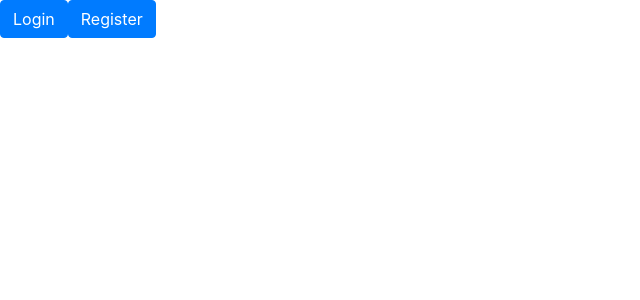
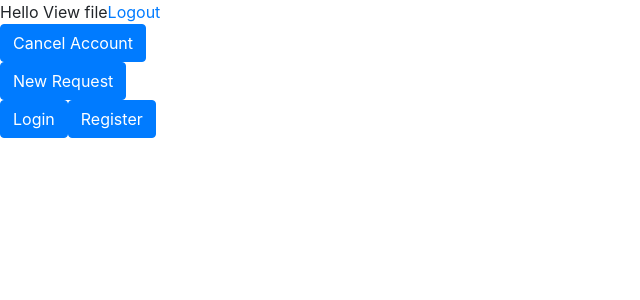
Before and after one commit to tfmcunha/FriendlyNeighbor, a React (Create React App) app: page / in a window 1280 px wide. Shown: the top 300 px of the page, without its empty margins (0-640 px from the left). Built offline with nearby package versions, Linux system fonts and the light colour scheme; no server answers.

Commit message:
layout corrections

```diff
--- a/src/App.js
+++ b/src/App.js
@@ -1,42 +1,12 @@
 import React, { Component } from 'react';
-import { Route, Redirect } from 'react-router-dom';
-import Auth from './modules/auth';
-import Home from './components/home';
-import LoginForm from './components/loginform';
-import Dashboard from './components/dashboard';
-import Register from './components/register';
+import Main from './components/main';
+
 
 class App extends Component {
-	constructor() {
-		super();
-		this.state = {
-			auth: Auth.isUserAuthenticated(),
-		};
-    this.handleAuthentication=this.handleAuthentication.bind(this);
-	}
-
-  handleAuthentication() {
-    this.setState({
-      auth: Auth.isUserAuthenticated()
-    })
-  }
-
   render() {
     return (
       <div>
-        <Route
-          exact path="/"
-          render={() => this.state.auth
-            ? <Redirect to="/dashboard" />
-            : <Home />
-        } />
-
-
-        <Route
-          exact path="/dashboard"
-          render={() => <Dashboard handleAuth={this.handleAuthentication} /> }
-        />
-
+        <Main />
       </div>
     );
   }
--- a/src/components/cancelacc.js
+++ b/src/components/cancelacc.js
@@ -1,12 +1,24 @@
 import React, { Component } from 'react';
 import Auth from '../modules/auth';
+import { Modal, Button } from 'react-bootstrap';
 
 
 class CancelAcc extends Component {
 	constructor() {
 		super();
+    this.state = { show: false};
+    this.handleShow=this.handleShow.bind(this);
+    this.handleClose=this.handleClose.bind(this);
 		this.handleCancelation=this.handleCancelation.bind(this);
 	}
+
+  handleClose() {
+    this.setState({ show: false });
+  }
+
+  handleShow() {
+    this.setState({ show: true });
+  }
 
 	handleCancelation(e) {
     e.preventDefault();
@@ -32,11 +44,20 @@ class CancelAcc extends Component {
 
 
 
- 	render() {
-    	return (
-      		<div>
-      			   <button type="button" onClick={this.handleCancelation}>Cancel Account</button>
-      		</div>
+  render() {
+   return (
+    <div>
+
+
+      <Button variant="primary" onClick={this.handleShow}>
+        Cancel Account
+      </Button>
+
+      <Modal size="sm" show={this.state.show} onHide={this.handleClose}>
+        this action cannot be undone!
+        <Button variant="danger" onClick={this.handleCancelation}>Confirm</Button>
+      </Modal>
+    </div>
 
     	);
   	}
--- a/src/components/loginform.js
+++ b/src/components/loginform.js
@@ -41,8 +41,7 @@ class LoginForm extends Component {
 	    .then(res => res.json())
 	    .then(json => {
 	    	if (json.token !== undefined) {
-		    	Auth.authenticateToken(json.token)
-		    	const {handleAuth} = this.props;
+		    	Auth.authenticateToken(json.token);
 		    	this.handleAuthentication();
 		    } else {
 		    	this.setState({
--- /dev/null
+++ b/src/components/main.js
@@ -0,0 +1,73 @@
+import React, { Component } from 'react';
+import { Route, Redirect } from 'react-router-dom';
+import Auth from '../modules/auth';
+import Menu from './menu';
+import Splash from './splash';
+import Dashboard from './dashboard';
+
+class Main extends Component {
+	constructor() {
+		super();
+		this.state = {
+			user: {},
+			auth: Auth.isUserAuthenticated(),
+			show: false
+		};
+		this.handleAuthentication=this.handleAuthentication.bind(this);
+		this.handleLogout = this.handleLogout.bind(this);
+	}
+
+	componentDidMount() {
+		fetch('http://localhost:3001/profile', {
+			method: 'GET',
+			headers: {
+				token: Auth.getToken(),
+				'Authorization': `Token ${Auth.getToken()}`
+			}
+		})
+		.then(res => res.json())
+		.then(json => {
+			if (json.user !== undefined ) {
+				this.setState({
+					user: json.user
+				});
+			} else {
+				Auth.deauthenticateUser();
+				this.handleAuthentication();
+			}
+		})
+	}
+
+	handleLogout() {
+		Auth.deauthenticateUser();
+	}
+
+	handleAuthentication() {
+		this.setState({
+			auth: Auth.isUserAuthenticated()
+		})
+	}
+
+	render() {
+		return (
+			<div>
+			<Menu user={this.state.user} handleLogout={this.handleLogout}/>
+			<Route
+			exact path="/"
+			render={() => this.state.auth
+				? <Redirect to="/dashboard" />
+				: <Splash />
+			} />
+
+
+			<Route
+			exact path="/dashboard"
+			render={() => <Dashboard user="this.state.user" handleAuth={this.handleAuthentication} /> }
+			/>
+
+			</div>
+			);
+	}
+}
+
+export default Main;
--- a/src/components/menu.js
+++ b/src/components/menu.js
@@ -1,12 +1,30 @@
 import React, { Component } from 'react';
+import { Modal, Button } from 'react-bootstrap';
 import Auth from '../modules/auth';
 import CancelAcc from './cancelacc';
+import NewRequest from './newrequest';
+
 
 
 class Menu extends Component {
+	constructor() {
+		super();
+	    this.state = { show: false};
+	    this.handleShow=this.handleShow.bind(this);
+	    this.handleClose=this.handleClose.bind(this);
+	}
 
 	handleLogout() {
-	  	Auth.deauthenticateUser();
+		Auth.deauthenticateUser();
+	}
+
+
+	handleShow() {
+		this.setState({ show: true });
+	}
+
+	handleClose() {
+		this.setState({ show: false });
 	}
 
 	render() {
@@ -15,8 +33,15 @@ class Menu extends Component {
 	      		Hello {this.props.user.first_name}
 	      		<a href={this.props.user.govid}>View file</a>
 	      		<a href="/" onClick={this.props.handleLogout}>Logout</a>
+	      		<CancelAcc user_id={this.props.user.id} />
 
+	      		<Button variant="primary" onClick={this.handleShow}>
+					New Request
+				</Button>
 
+				<Modal size="lg" show={this.state.show} onHide={this.handleClose}>
+					<NewRequest user_id={this.props.user.id}/>
+				</Modal>
       		</div>
     	);
   	}
--- a/src/components/home.js
+++ b/src/components/splash.js
@@ -3,7 +3,7 @@ import { Button, Modal } from 'react-bootstrap';
 import LoginForm from './loginform';
 import Register from './register';
 
-class Home extends Component {
+class Splash extends Component {
 	constructor() {
 		super();
 
@@ -58,4 +58,4 @@ class Home extends Component {
 	}
 }
 
-export default Home;
+export default Splash;
```
